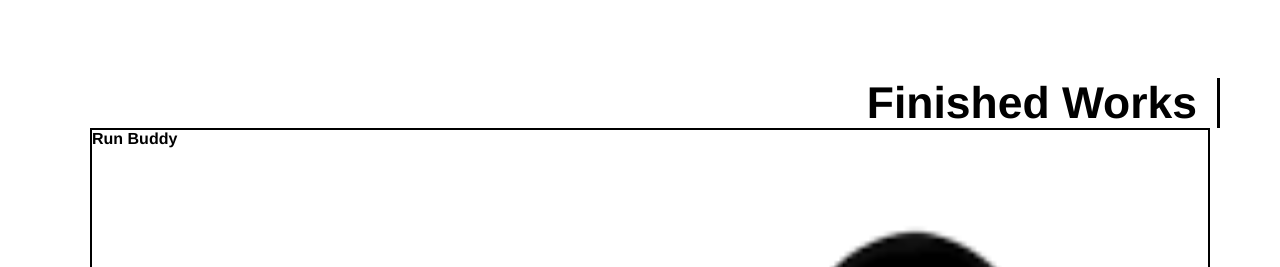
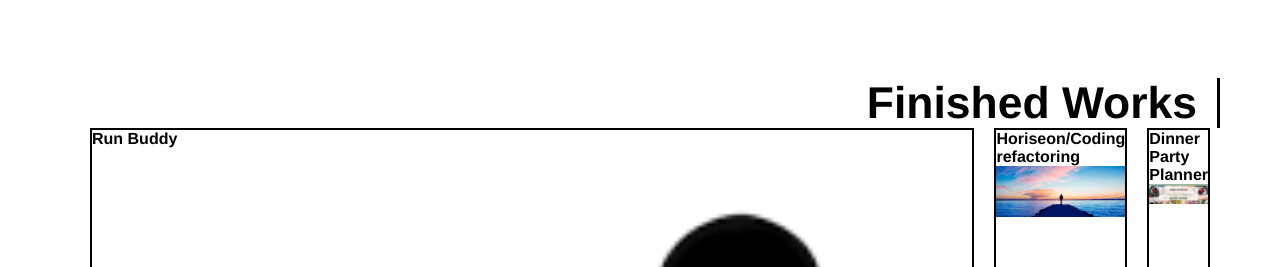
Before and after one commit to ColeVibes/Portfolio, a plain HTML site: page index.html in a window 1280 px wide. Shown: the part 740-1007 px from the top of the page. Drawn offline with Linux system fonts and the light colour scheme.

Commit message:
added new project

```diff
--- a/assets/style.css
+++ b/assets/style.css
@@ -143,7 +143,8 @@ section {
 }
 .cards img {
     width: 100%;
-    min-width: 400px;
+    width: 100 px;
+    height: 100 px;
 }
 
 .contact-info {
--- a/index.html
+++ b/index.html
@@ -75,6 +75,13 @@
                         <img src="assets/images/horizon.jpg">
                     </a>
                 </div>
+
+                <div class="cards">
+                    <h4>Dinner Party Planner</h4>
+                    <a href="https://mattkolbach.github.io/DinnerPlanner/">
+                        <img src="assets/images/DinnerAndDrinks-screenshot.png">
+                    </a>
+                </div>
             </div>
         </section>
 
```
Also changed, not shown: assets/images/DinnerAndDrinks-screenshot.png (added).
